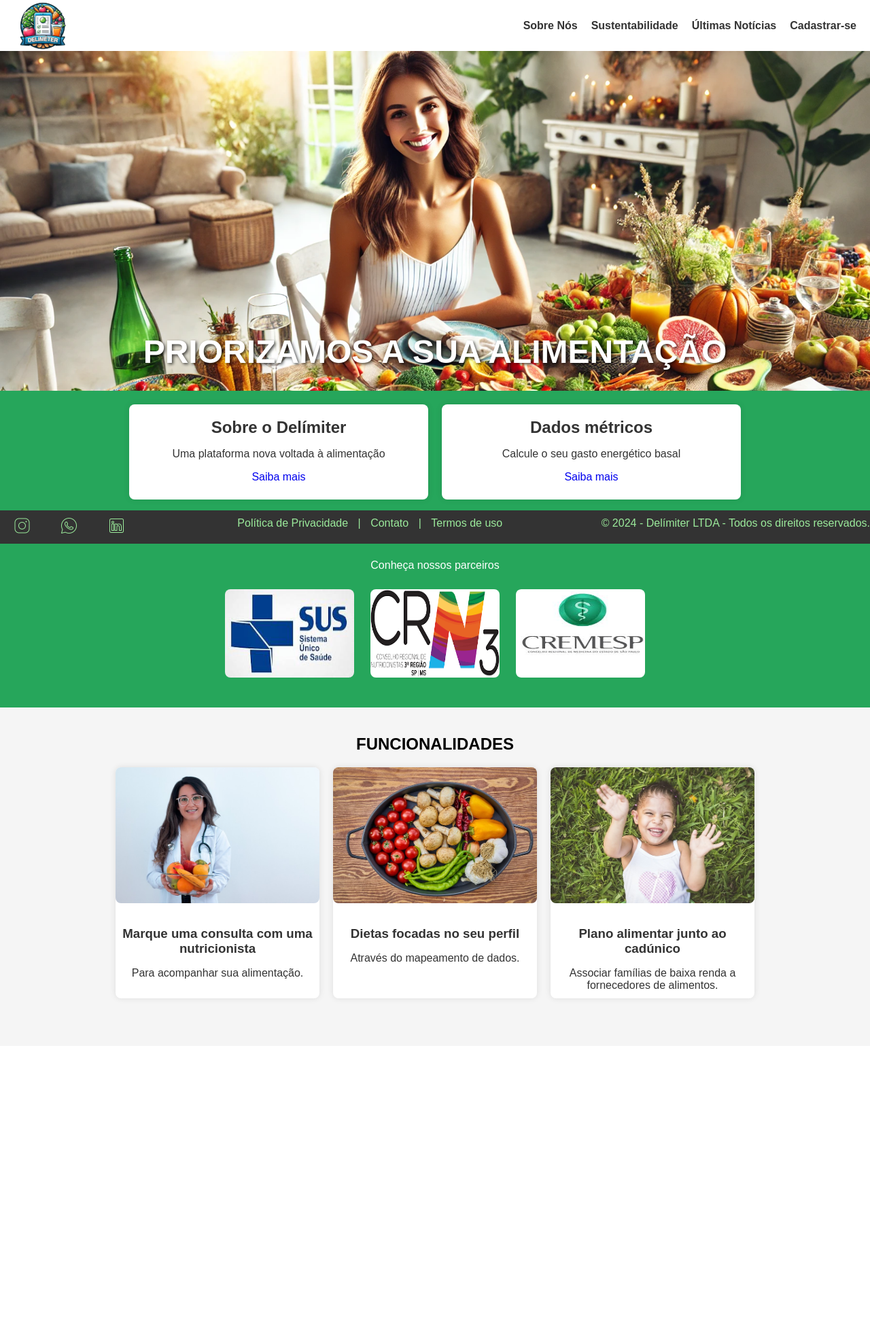
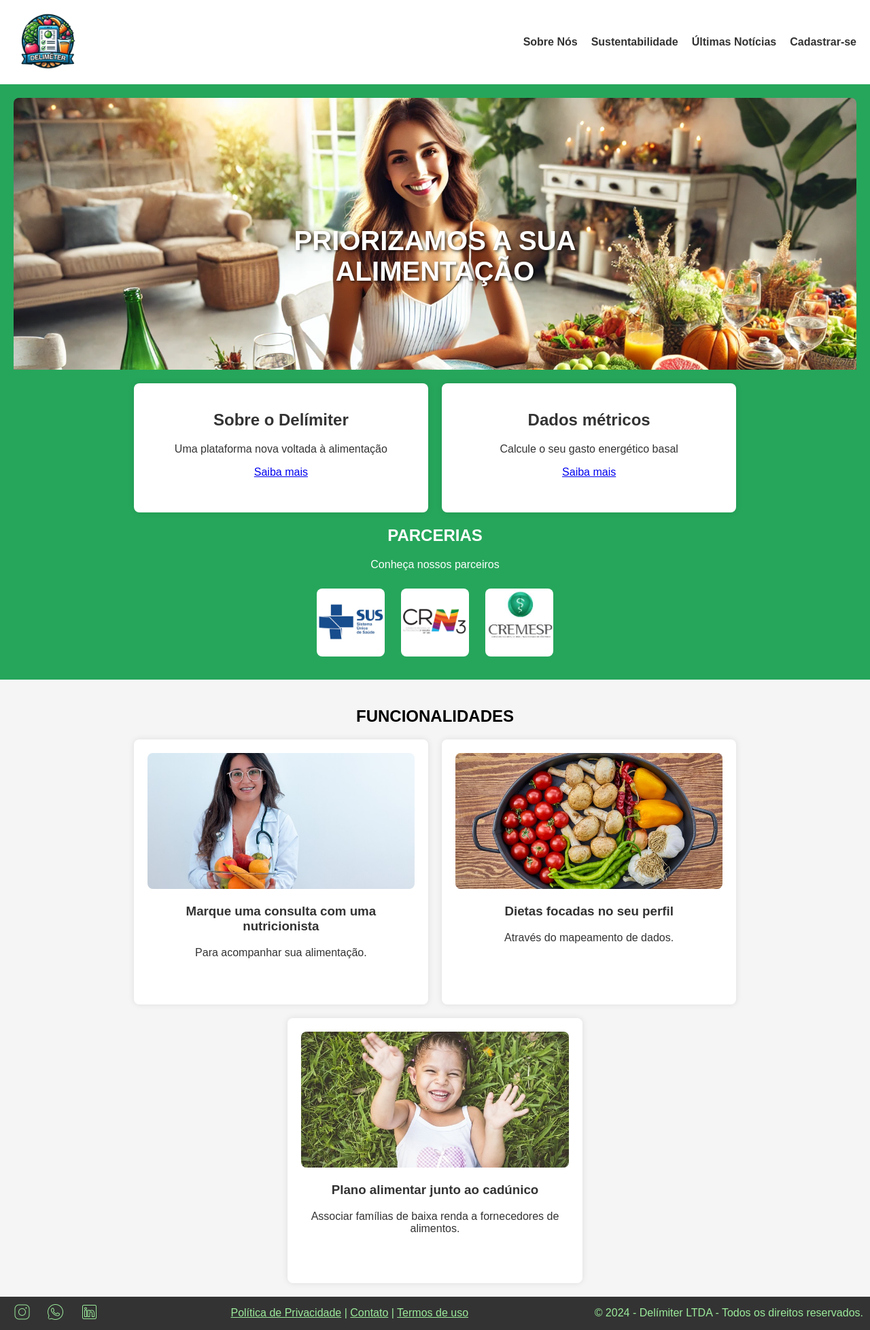
Before and after one commit to bisnaguy/Projeto-Integrador-Delimeter, a PHP site: page /home.html in a window 1280 px wide. Shown: the whole page at 68% size. Before the commit the page ends 1475 px from the top, so only its background shows below. Run offline with PHP 8.4, Linux system fonts and the light colour scheme.

Commit message:
[feat]Modificando CSS e HTML para deixar responsivo e ajustar as imagens

```diff
--- a/Delimeter-PHP/css/styles.css
+++ b/Delimeter-PHP/css/styles.css
@@ -1,144 +1,264 @@
+/* Reset e estilos gerais */
 body {
     font-family: Arial, sans-serif;
     background-color: #f5f5f5;
     color: #333;
     margin: 0;
 }
+
 header {
     display: flex;
     justify-content: space-between;
     align-items: center;
     background-color: #ffffff;
-    padding-right: 20px;
-    padding-left: 20px;
-    height: 75px;
+    padding: 10px 20px;
+    height: auto; /* Altura automática para se ajustar ao conteúdo */
+    position: relative;
 }
-header .logo {
-    width: 80px;
-    height: 85px;
+
+/* Estilos do menu */
+nav {
+    display: flex;
 }
+
 nav ul {
     list-style: none;
     display: flex;
     gap: 20px;
+    padding: 0;
+    margin: 0;
 }
+
 nav a {
     text-decoration: none;
     color: #333;
     font-weight: bold;
 }
+
+/* Menu hamburguer */
+.menu-toggle {
+    display: none;
+    flex-direction: column;
+    cursor: pointer;
+}
+
+.menu-toggle div {
+    width: 30px;
+    height: 4px;
+    background-color: #333;
+    margin: 5px 0;
+}
+
+/* Responsividade do menu */
+@media (max-width: 768px) {
+    header {
+        flex-direction: column;
+        padding: 10px;
+    }
+
+    .logo {
+        margin-bottom: 10px;
+    }
+
+    nav ul {
+        display: none;
+        flex-direction: column;
+        background: white;
+        position: absolute;
+        top: 75px;
+        right: 0;
+        width: 100%;
+        text-align: center;
+        padding: 10px 0;
+        gap: 10px;
+    }
+
+    nav ul.show {
+        display: flex;
+    }
+
+    .menu-toggle {
+        display: flex;
+    }
+}
+
+/* Estilo para a classe logo */
+.logo img {
+    width: 100px; /* Defina o tamanho desejado */
+    height: 100px; /* Mantenha o mesmo valor que a largura para ficar quadrado */
+    object-fit: cover; /* Garante que a imagem preencha o espaço sem distorcer */
+    border-radius: 8px; /* Opcional: Adiciona bordas arredondadas */
+}
+
+@media (max-width: 768px) {
+    .logo img {
+        width: 80px; /* Reduz o tamanho para telas menores */
+        height: 80px; /* Mantenha o mesmo valor que a largura para ficar quadrado */
+    }
+}
+
+@media (max-width: 480px) {
+    .logo img {
+        width: 60px; /* Reduz ainda mais o tamanho para telas muito pequenas */
+        height: 60px; /* Mantenha o mesmo valor que a largura para ficar quadrado */
+    }
+}
+
+/* Seção principal */
 .container-main {
     text-align: center;
     background-color: #26a65b;
     color: white;
-    padding: 0 0 10px 0;
+    padding: 20px;
 }
+
 .container-main-image {
     position: relative;
     width: 100%;
-    max-height: 500px;
+    max-height: 400px;
     overflow: hidden;
 }
+
 .container-main-image img {
     width: 100%;
     height: auto;
+    object-fit: cover; /* Mantém as imagens do mesmo tamanho */
 }
+
 .container-main-image h1 {
     position: absolute;
-    top: 75%;
-    left: 0;
-    right: 0;
+    top: 50%;
+    left: 50%;
+    transform: translate(-50%, -50%);
     color: white;
-    font-size: 3rem;
+    font-size: 2.5rem;
     text-align: center;
     text-shadow: 2px 2px 4px rgba(0, 0, 0, 0.7);
 }
+
+/* Responsividade do título */
+@media (max-width: 768px) {
+    .container-main-image h1 {
+        font-size: 2rem;
+    }
+}
+
+/* Seção de caixas */
 .caixas {
     display: flex;
+    flex-wrap: wrap;
     justify-content: center;
     gap: 20px;
     margin-top: 20px;
 }
+
+.caixaAlfa{
+    background-color: #ffffff;
+    padding: 20px;
+    border-radius: 8px;
+    color: #333;
+    width: calc(33.33% - 20px);
+    min-width: 280px;
+    height: 150px;
+    box-shadow: 0 0 10px rgba(0, 0, 0, 0.1);
+    text-align: center;
+}
+
 .caixa {
     background-color: #ffffff;
     padding: 20px;
     border-radius: 8px;
-    color: #333333;
-    width: 400px;
-    height: 100px;
+    color: #333;
+    width: calc(33.33% - 20px);
+    min-width: 280px;
+    height: 350px; /* Mantém altura fixa */
     box-shadow: 0 0 10px rgba(0, 0, 0, 0.1);
+    text-align: center;
 }
-.caixa h2 {
-    margin-top: 0px;
-    margin-bottom: 0px;
-}
-.parceiros {
-    padding: 20px;
-    color: white;
-}
-.parceiros img {
-    width: 190px;
-    height: 130px;
-    margin: 10px;
+
+.caixa img {
+    width: 100%;
+    height: 200px;
+    object-fit: cover; /* Mantém tamanho das imagens */
     border-radius: 8px;
 }
+
+/* Ajustes para telas menores */
+@media (max-width: 768px) {
+    .caixa {
+        width: calc(50% - 20px);
+    }
+}
+
+@media (max-width: 480px) {
+    .caixa {
+        width: 100%;
+    }
+}
+
+/* Seção de funcionalidades */
 .funcionalidades {
     text-align: center;
     color: black;
-    padding: 20px 20px 50px 20px;
-    margin-bottom: 20px;
+    padding: 20px;
 }
+
+.funcionalidades .caixas {
+    display: flex;
+    flex-wrap: wrap;
+    justify-content: center;
+    gap: 20px;
+}
+
 .funcionalidades .caixa {
-    background-color: #ffffff;
-    padding: 0 0 10px 0;
-    border-radius: 8px;
-    color: #333333;
-    width: 300px;
-    height: 330px;
-    box-shadow: 0 0 10px rgba(0, 0, 0, 0.1);
+    width: calc(33.33% - 20px);
+    min-width: 280px;
 }
-.funcionalidades img {
-    width: 300px;
-    height: 200px;
-    margin: 0;
+
+@media (max-width: 768px) {
+    .funcionalidades .caixa {
+        width: calc(50% - 20px);
+    }
+}
+
+@media (max-width: 480px) {
+    .funcionalidades .caixa {
+        width: 100%;
+    }
+}
+
+/* Imagens responsivas */
+img {
+    max-width: 100%;
+    height: auto;
     border-radius: 8px;
 }
+
+/* Responsividade para seção "Sobre Nós" */
 .about {
     text-align: center;
     color: black;
     padding: 10px 10px 50px 10px;
 }
+
 .about .caixa {
-    background-color: #ffffff;
-    padding: 0 0 10px 0;
-    border-radius: 8px;
-    color: #333333;
     width: 90%;
-    height: auto;
-    text-align: justify-all;
-    padding: 20px;
+    max-width: 800px;
+    margin: auto;
+    text-align: justify;
 }
 
+/* Formulário */
 .container {
     background-color: #fff;
     width: 100%;
     max-width: 500px;
-    max-height: 100%;
     border-radius: 6px;
     box-shadow: 0px 2px 10px black;
     padding: 20px;
-    margin: 10px auto 10px auto;
+    margin: 10px auto;
 }
 
-.form-group{
-    margin-bottom: 15px;
-}
-
-label{
-    font-size: 14px;
-    display: block;
-    margin-bottom: 5px;
-}
 input, select {
     width: 100%;
     padding: 10px;
@@ -147,7 +267,7 @@
     box-sizing: border-box;
 }
 
-button{
+button {
     width: 100%;
     padding: 10px;
     background-color: #007FBF;
@@ -158,45 +278,59 @@
     cursor: pointer;
 }
 
-h1{
-    margin-bottom: 20px;
-    font-size: 26px;
-    text-align: center;
-}
-h3 {
-    margin-top: 30px;
-    margin-bottom: 10px;
-    text-align: center;
-}
-a:link, a:visited, a:active {
-    text-decoration:none;
-}
-a:hover {
-    text-decoration: underline;
-    color:#000;
-    background:green;
-}
+/* Rodapé responsivo */
 footer {
     display: flex;
+    flex-wrap: wrap;
     justify-content: space-between;
-    position: fixed;
-    bottom: 0;
-    width: 100%;
+    align-items: center;
     background-color: #333;
     color: #9bea9b;
     text-align: center;
-    /*margin-top: 10px;*/
-    padding: 10px 0;
+    padding: 10px;
 }
+
 footer .social img {
     width: 25px;
     margin: 0 10px;
 }
+
 footer a {
     color: #9bea9b;
-    width: 25px;
-    margin: 0 10px;
 }
+
 footer p {
     margin: 0;
 }
+
+/* Ajuste do footer para telas menores */
+@media (max-width: 768px) {
+    footer {
+        flex-direction: column;
+        text-align: center;
+        gap: 10px;
+    }
+}
+
+/* Estilo para as imagens dos parceiros */
+.logos img {
+    width: 100px; /* Defina o tamanho desejado */
+    height: 100px; /* Mantenha o mesmo valor que a largura para ficar quadrado */
+    object-fit:contain; /* Garante que a imagem preencha o espaço sem distorcer */
+    border-radius: 8px; /* Opcional: Adiciona bordas arredondadas */
+    margin: 10px; /* Espaçamento entre as imagens */
+}
+
+@media (max-width: 768px) {
+    .logos img {
+        width: 80px;
+        height: 80px;
+    }
+}
+
+@media (max-width: 480px) {
+    .logos img {
+        width: 60px;
+        height: 60px;
+    }
+}
--- a/Delimeter-PHP/home.html
+++ b/Delimeter-PHP/home.html
@@ -1,11 +1,14 @@
 <!DOCTYPE html>
 <html lang="pt-br">
+
 <head>
     <meta charset="UTF-8">
     <meta name="viewport" content="width=device-width, initial-scale=1.0">
     <title>Delímiter - Priorize sua Alimentação</title>
     <link rel="stylesheet" href="css/styles.css">
+    <script src="javascript/script.js"></script>
 </head>
+
 <body>
     <header>
         <div class="logo">
@@ -13,10 +16,10 @@
         </div>
         <nav>
             <ul>
-            <li><a href="about.html">Sobre Nós</a></li>
-            <li><a href="#">Sustentabilidade</a></li>
-            <li><a href="#">Últimas Notícias</a></li>
-            <li><a href="form_creat_user_comum.php">Cadastrar-se</a></li>
+                <li><a href="about.html" class="link">Sobre Nós</a></li>
+                <li><a href="#" class="link">Sustentabilidade</a></li>
+                <li><a href="#" class="link">Últimas Notícias</a></li>
+                <li><a href="form_creat_user_comum.php" class="link">Cadastrar-se</a></li>
             </ul>
         </nav>
     </header>
@@ -27,24 +30,24 @@
                 <h1>PRIORIZAMOS A SUA ALIMENTAÇÃO</h1>
             </div>
             <div class="caixas">
-            <div class="caixa">
+                <div class="caixaAlfa caixaRelativa">
                     <h2>Sobre o Delímiter</h2>
                     <p>Uma plataforma nova voltada à alimentação</p>
-                <a href="#">Saiba mais</a>
+                    <a href="#" class="link">Saiba mais</a>
                 </div>
-            <div class="caixa">
+                <div class="caixaAlfa caixaRelativa">
                     <h2>Dados métricos</h2>
                     <p>Calcule o seu gasto energético basal</p>
-                <a href="#">Saiba mais</a>
+                    <a href="#" class="link">Saiba mais</a>
                 </div>
             </div>
-        <div class="parceiros" >
+            <div class="parceiros">
                 <h2>PARCERIAS</h2>
                 <p>Conheça nossos parceiros</p>
                 <div class="logos">
-                <img src="images/sus.jpeg" alt="SUS">
-                <img src="images/crn3.png" alt="CRN3">
-                <img src="images/cremesp.jpeg" alt="CREMESP">
+                    <a href="#"><img src="images/sus.jpeg" alt="SUS" class="caixaRelativa"></a>
+                    <a href="#"><img src="images/crn3.jpeg" alt="CRN3" class="caixaRelativa"></a>
+                    <a href="#"><img src="images/cremesp.jpeg" alt="CREMESP" class="caixaRelativa"></a>
                 </div>
             </div>
         </section>
@@ -52,17 +55,17 @@
             <h2>FUNCIONALIDADES</h2>
             <div class="caixas">
                 <div class="caixa">
-                <a href="#"><img src="images/nutricionista.jpg" alt="Nutricionista"></a>
+                    <a href="#"><img src="images/nutricionista.jpg" alt="Nutricionista" class="caixaRelativa"></a>
                     <h3>Marque uma consulta com uma nutricionista</h3>
                     <p>Para acompanhar sua alimentação.</p>
                 </div>
                 <div class="caixa">
-                <a href="#"><img src="images/dieta.jpg" alt="Dieta"></a>
+                    <a href="#"><img src="images/dieta.jpg" alt="Dieta" class="caixaRelativa"></a>
                     <h3>Dietas focadas no seu perfil</h3>
                     <p>Através do mapeamento de dados.</p>
                 </div>
                 <div class="caixa">
-                <a href="#"><img src="images/crianca.jpg" alt="Criança"></a>
+                    <a href="#"><img src="images/crianca.jpg" alt="Criança" class="caixaRelativa"></a>
                     <h3>Plano alimentar junto ao cadúnico</h3>
                     <p>Associar famílias de baixa renda a fornecedores de alimentos.</p>
                 </div>
@@ -83,4 +86,5 @@
         <p>&copy; 2024 - Delímiter LTDA - Todos os direitos reservados.</p>
     </footer>
 </body>
+
 </html>
```
Also changed, not shown: Delimeter-PHP/images/crn3.jpeg (added), Delimeter-PHP/images/logo.png, Delimeter-PHP/images/sus.jpeg. Lines whose indentation alone changed are shown as unchanged.
